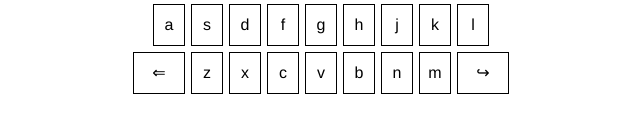
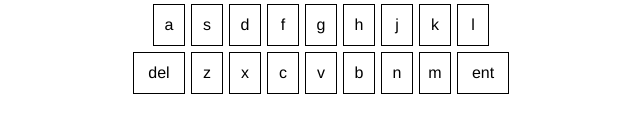
Before and after one commit to jutley/evil-wordle, a Vue app: page / in a window 1280 px wide. Shown: the part 605-738 px from the top of the page, without its empty margins (319-959 px from the left). Built offline with nearby package versions, Linux system fonts and the light colour scheme.

Commit message:
Make keyboard clickable

```diff
--- a/src/App.vue
+++ b/src/App.vue
@@ -22,14 +22,25 @@
     </div>
 
     <div id="keyboard">
-      <div v-for="row in keyboardRows" :key="row" class="row">
-        <div v-for="key in row" :key="key" class="key" :class="{
-          green: letterColors[key] == 'green',
-          yellow: letterColors[key] == 'yellow',
-          gray: letterColors[key] == 'gray',
-          long: key < 'a' || key > 'z'
-        }">
+      <div v-for="(row, i) in keyboardRows" :key="row" class="row">
+        <div v-if="i == keyboardRows.length - 1" class="key long" @click="deleteLetter()">
+          del
+        </div>
+        <div
+          v-for="key in row"
+          :key="key"
+          class="key"
+          :class="{
+            green: letterColors[key] == 'green',
+            yellow: letterColors[key] == 'yellow',
+            gray: letterColors[key] == 'gray',
+          }"
+          @click="enterLetter(key)"
+        >
           {{key}}
+        </div>
+        <div v-if="i == keyboardRows.length - 1" class="key long" @click="enterGuess()">
+          ent
         </div>
       </div>
     </div>
@@ -104,6 +115,15 @@ export default {
           this.$store.commit('enterGuess')
         }
       }
+    },
+    enterLetter (letter) {
+      this.$store.commit('enterLetter', letter)
+    },
+    deleteLetter () {
+      this.$store.commit('deleteLetter')
+    },
+    enterGuess () {
+      this.$store.commit('enterGuess')
     }
   }
 }
--- a/src/main.js
+++ b/src/main.js
@@ -65,7 +65,7 @@ const store = createStore({
     keyboardRows: [
       ['q', 'w', 'e', 'r', 't', 'y', 'u', 'i', 'o', 'p'],
       ['a', 's', 'd', 'f', 'g', 'h', 'j', 'k', 'l'],
-      ['⇐', 'z', 'x', 'c', 'v', 'b', 'n', 'm', '↪']
+      ['z', 'x', 'c', 'v', 'b', 'n', 'm']
     ],
     allWords: null,
     remainingWords: null
```
